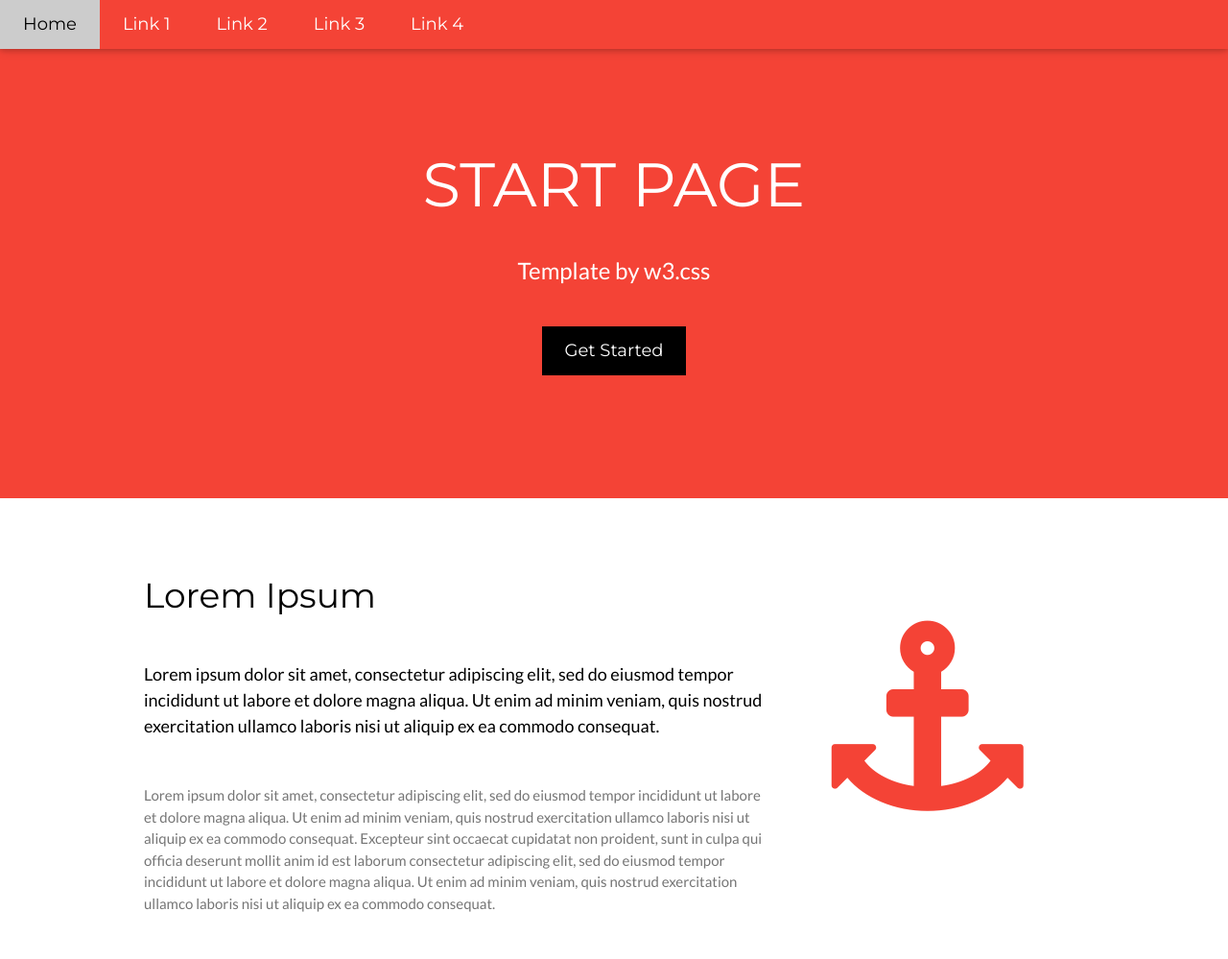
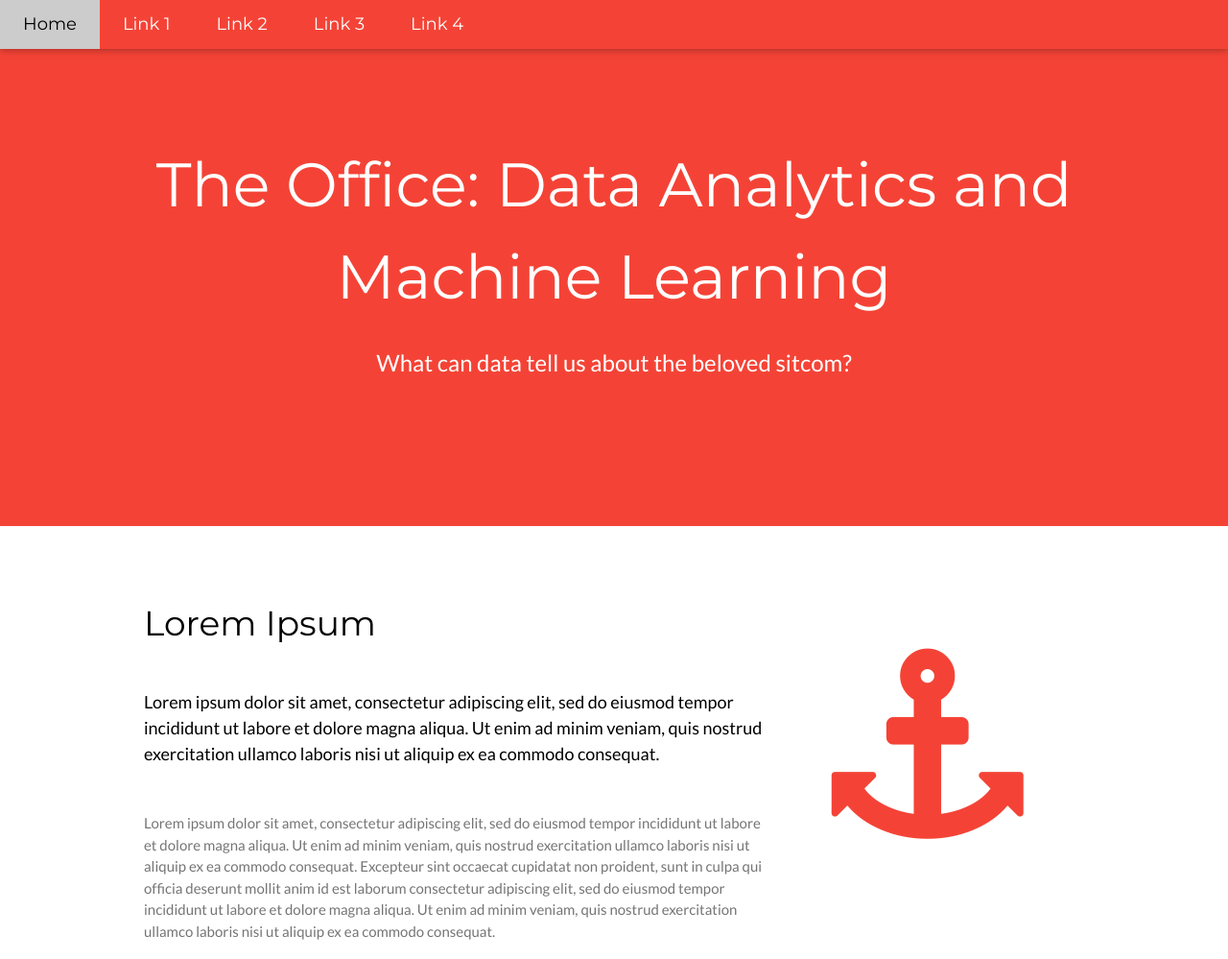
Before and after one commit to Kiehl012/Threat_Level_Midnight, a plain HTML site: page Website/templates/index.html in a window 1280 px wide. Shown: the top 999 px of the page at 96% size. Drawn offline with nearby package versions, Linux system fonts and the light colour scheme.

Commit message:
HTML Changes

```diff
--- a/Website/templates/index.html
+++ b/Website/templates/index.html
@@ -1,6 +1,6 @@
 <!DOCTYPE html>
 <html lang="en">
-<title>W3.CSS Template</title>
+<title>The Office: Data Analytics and Machine Learning</title>
 <meta charset="UTF-8">
 <meta name="viewport" content="width=device-width, initial-scale=1">
 <link rel="stylesheet" href="https://www.w3schools.com/w3css/4/w3.css">
@@ -36,9 +36,9 @@
 
 <!-- Header -->
 <header class="w3-container w3-red w3-center" style="padding:128px 16px">
-  <h1 class="w3-margin w3-jumbo">START PAGE</h1>
-  <p class="w3-xlarge">Template by w3.css</p>
-  <button class="w3-button w3-black w3-padding-large w3-large w3-margin-top">Get Started</button>
+  <h1 class="w3-margin w3-jumbo">The Office: Data Analytics and Machine Learning</h1>
+  <p class="w3-xlarge">What can data tell us about the beloved sitcom?</p>
+  <!-- <button class="w3-button w3-black w3-padding-large w3-large w3-margin-top">Get Started</button> -->
 </header>
 
 <!-- First Grid -->
```
